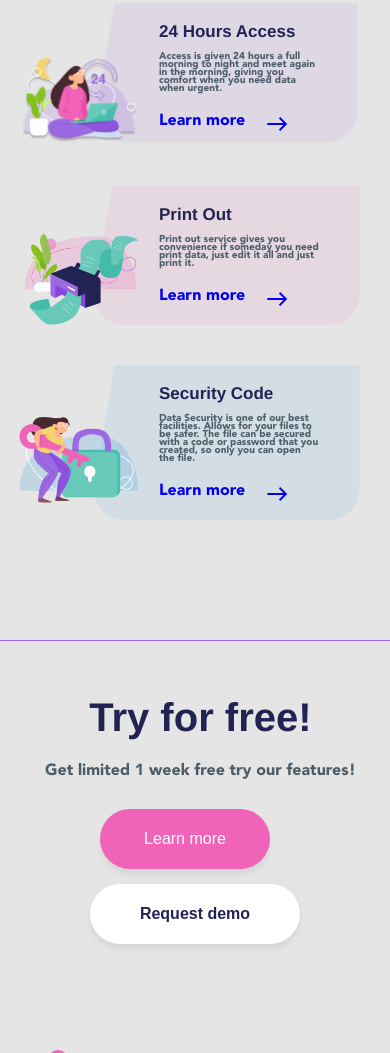
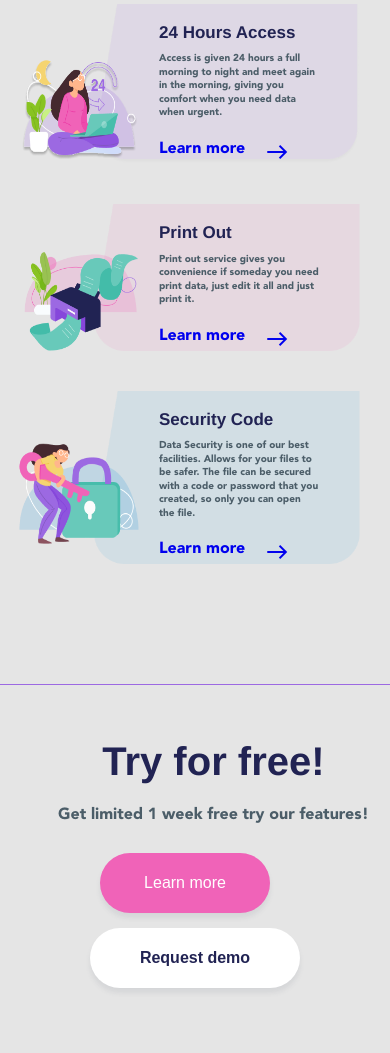
Before and after one commit to MdGulamurRahman/save-data-with-html-css, a plain HTML site: page index.html in a window 390 px wide. Shown: the part 1855-2908 px from the top of the page. Drawn offline with Linux system fonts and the light colour scheme.

Commit message:
added free area

```diff
--- a/responsive.css
+++ b/responsive.css
@@ -170,13 +170,12 @@
         color: #212353;
 
     }
-    .box p{
+    .box p {
         font-size: 10px;
-        line-height: 80%;
+        line-height: 135%;
         color: #4B5D68;
         max-width: 160px;
         padding-top: 10px;
-
     }
     .box{
         padding-top: 20px;
@@ -191,10 +190,10 @@
       flex-wrap: wrap;
       padding-top: 50px;
     }
-    .free_area{
-       text-align: center;
-       margin-left: 30px;
-       padding-bottom: 30px;
+    .free_area {
+        text-align: center;
+        margin-left: 43px;
+        padding-bottom: 30px;
     }
     .free_btn_area{
         flex-wrap: wrap;
```
